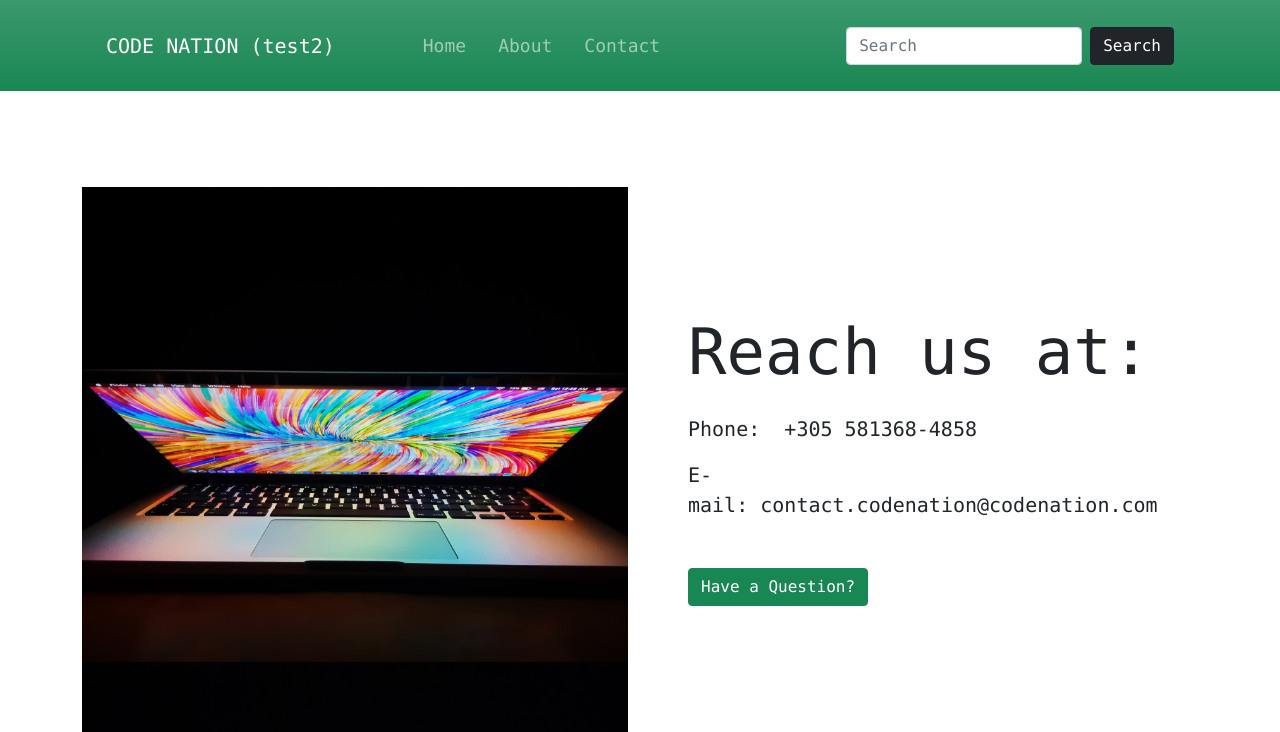
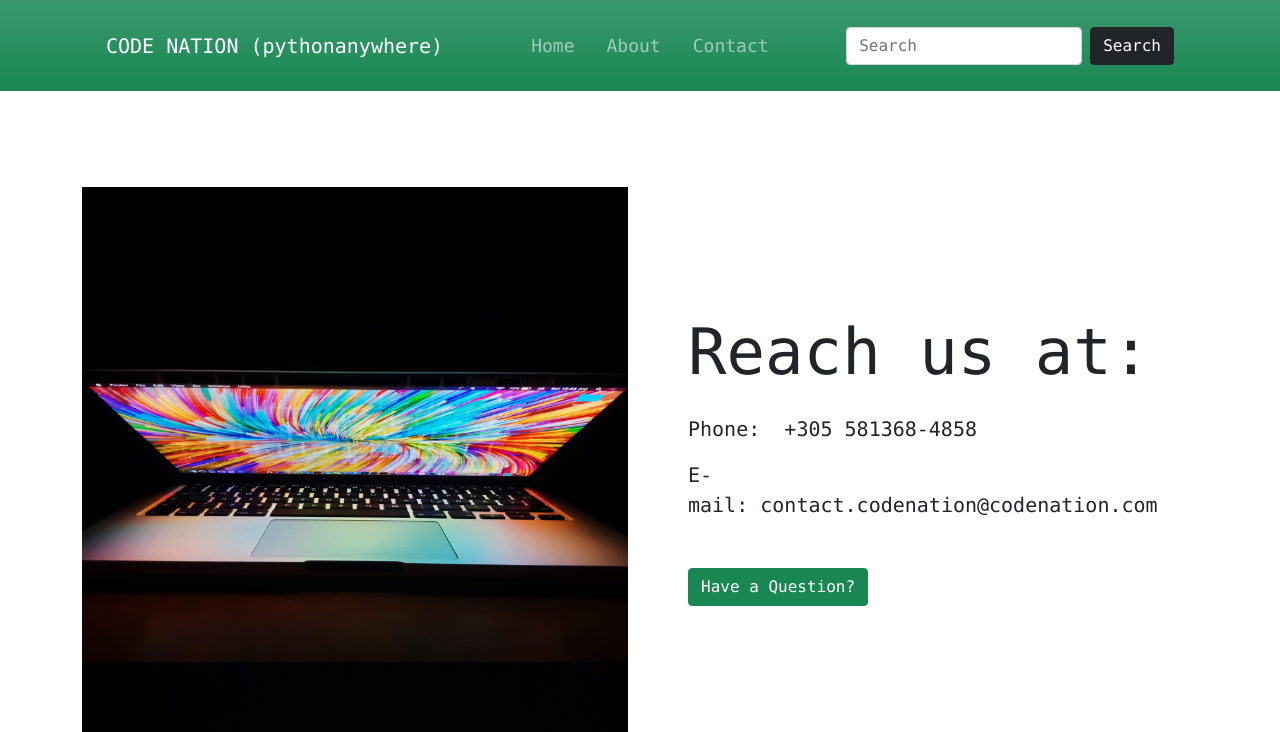
Before and after one commit to kev-web/django-pet-store, a Django app: page /contact/ in a window 1280 px wide. Shown: the top 732 px of the page. Run offline with Django 4.2, Linux system fonts and the light colour scheme.

Commit message:
changed navbar title brandlogo

```diff
--- a/simbapp/templates/simbapp/base.html
+++ b/simbapp/templates/simbapp/base.html
@@ -17,7 +17,7 @@
     <div class="container">
       <nav class="navbar navbar-expand-lg p-0 navbar-dark bg-success bg-gradient">
         <div class="container-fluid p-4">
-          <a class="navbar-brand" href="{% url 'home-page' %}">CODE NATION (test2)</a>
+          <a class="navbar-brand" href="{% url 'home-page' %}">CODE NATION (pythonanywhere)</a>
           <button class="navbar-toggler" type="button" data-bs-toggle="collapse" data-bs-target="#navbarSupportedContent">
             <span class="navbar-toggler-icon"></span>
           </button>
```
